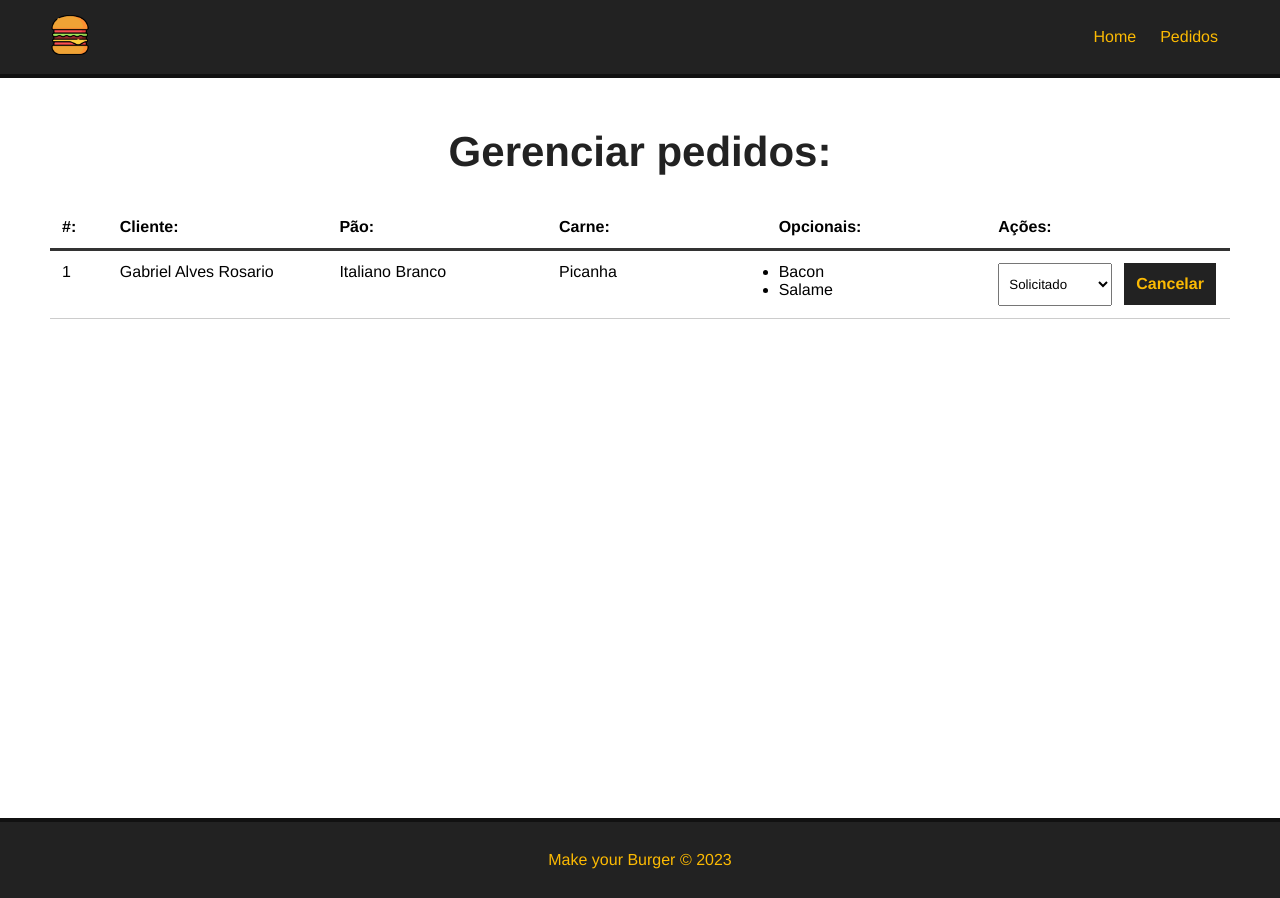
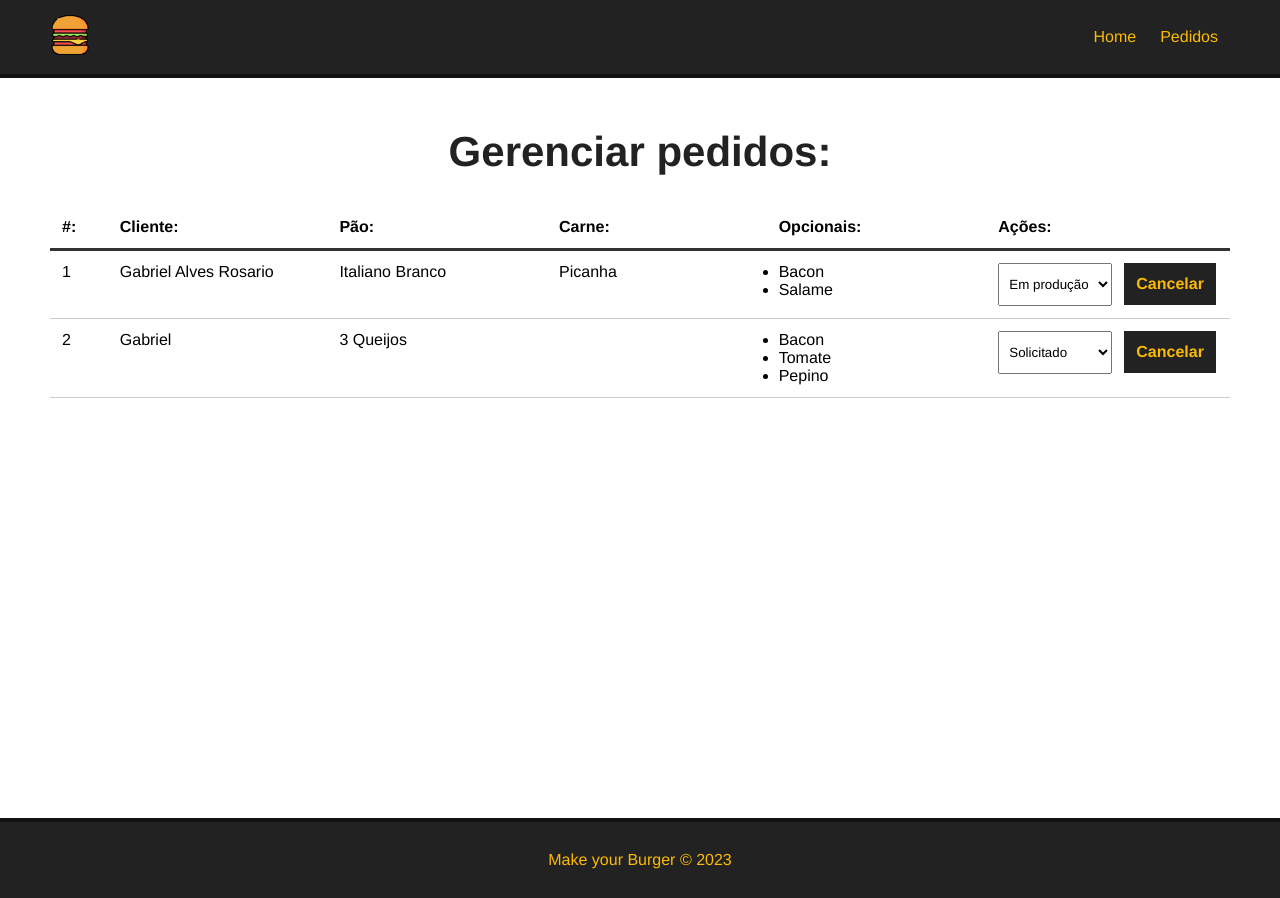
Before and after one commit to alv3sg/contacto-challenger, a Vue app: page /orders in a window 1280 px wide. Built offline with nearby package versions, Linux system fonts and the light colour scheme; data requests are answered from the project's data file.

Commit message:
atualizando pedidos

```diff
--- a/db/db.json
+++ b/db/db.json
@@ -86,8 +86,20 @@
         "Bacon",
         "Salame"
       ],
+      "status": "Em produção",
+      "id": 1
+    },
+    {
+      "nome": "Gabriel",
+      "carne": null,
+      "pao": "3 Queijos",
+      "opcionais": [
+        "Bacon",
+        "Tomate",
+        "Pepino"
+      ],
       "status": "Solicitado",
-      "id": 1
+      "id": 2
     }
   ]
 }
--- a/src/components/Dashboard.vue
+++ b/src/components/Dashboard.vue
@@ -22,11 +22,11 @@
           </ul>
         </div>
         <div>
-          <select name="status" class="status">
+          <select name="status" class="status" @change="updateBurger($event, burger.id)">
             <option value="">
               Selecione
             </option>
-            <option value="s.tipo" v-for="s in status" :key="s.id" :selected="burger.status == s.tipo">{{ s.tipo }}</option>
+            <option :value="s.tipo" v-for="s in status" :key="s.id" :selected="burger.status == s.tipo">{{ s.tipo }}</option>
           </select>
           <button class="delete-btn" @click="deleteBurger(burger.id)">Cancelar</button>
         </div>
@@ -66,6 +66,17 @@
             })
             const res = await req.json()
             this.getPedidos()
+        },
+        async updateBurger(event, id){
+            const option = event.target.value
+            const dataJson = JSON.stringify({status: option})
+
+            const req = await fetch(`http://localhost:3000/burgers/${id}`, {
+                method: "PATCH",
+                headers: {"Content-Type": "application/json"},
+                body: dataJson
+            })
+            const res = await req.json()
         }
     },
     mounted(){
```
